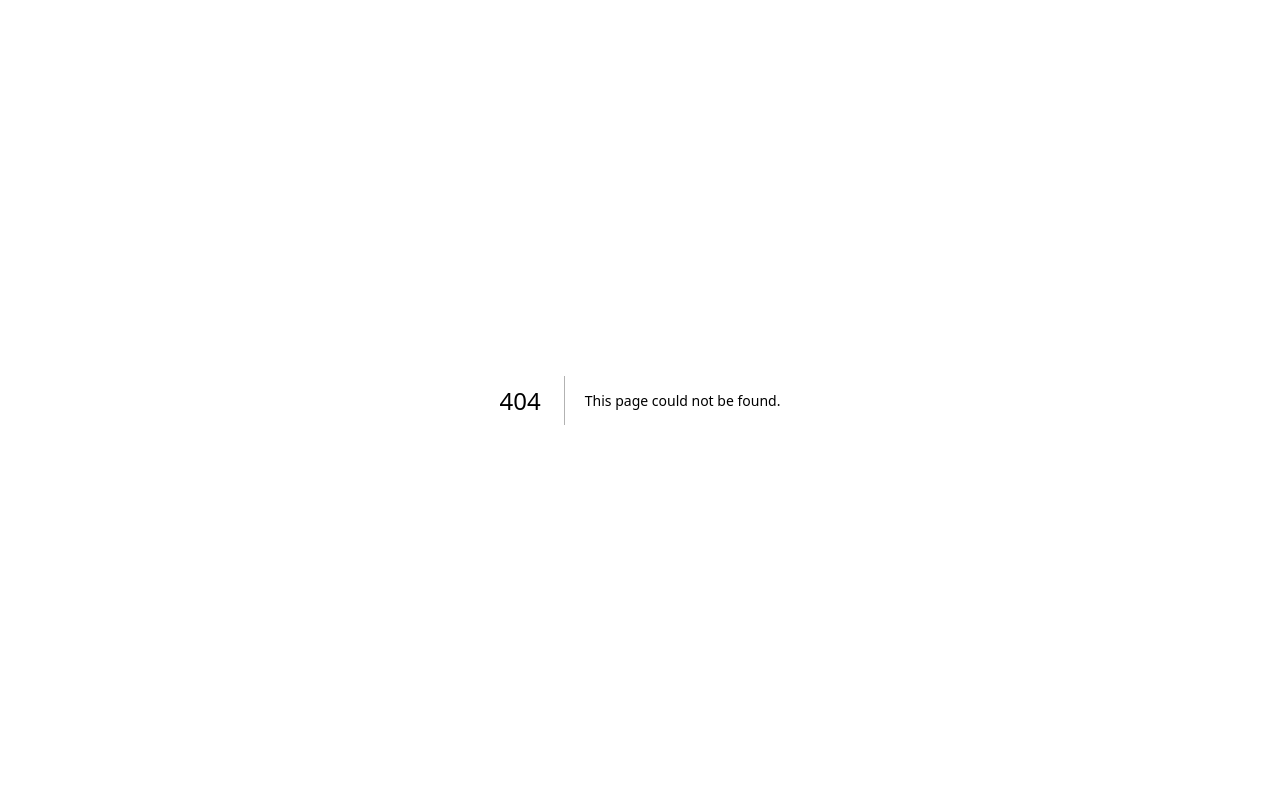
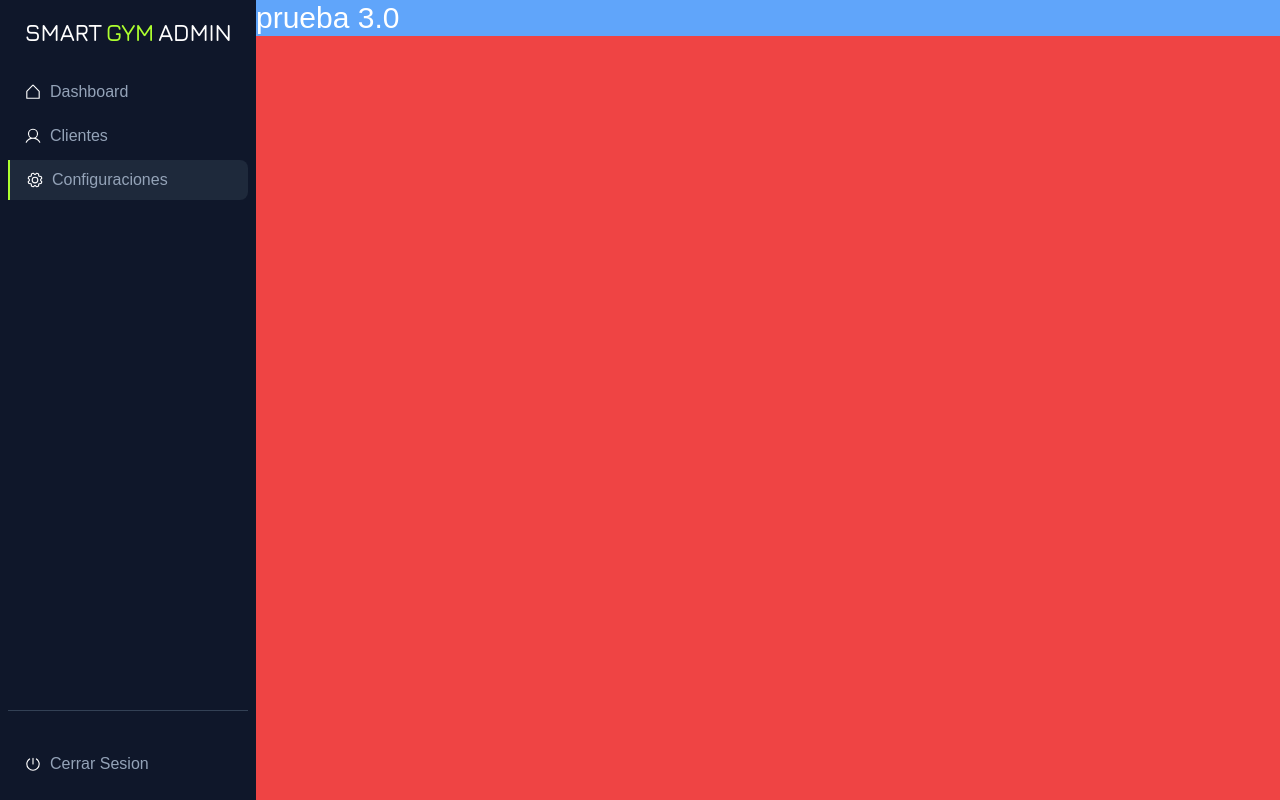
Before and after one commit to SimonBrial/frontend-gym-app, a Next.js app: page /home/settings in a window 1280 px wide. Before the commit this address had no page. Built offline with nearby package versions, Linux system fonts and the light colour scheme.

Commit message:
Creating: Sidebar nav has been created

```diff
--- /dev/null
+++ b/src/app/home/settings/page.tsx
@@ -0,0 +1,3 @@
+export default function page() {
+  return <div className="bg-blue-400">prueba 3.0</div>;
+}
--- a/src/app/page.tsx
+++ b/src/app/page.tsx
@@ -1,8 +1,8 @@
-import { TypographyP } from "@/components/typography";
 import imgBackground from "../../public/img/login-background.jpg";
 import LoginForm from "./LoginForm";
 import Image from "next/image";
 import Logo from "@/components/Logo";
+import { Typography } from "@/components/typography";
 
 export default function Login() {
   return (
@@ -17,7 +17,7 @@ export default function Login() {
       <div className="flex flex-col justify-between items-center w-1/4 bg-neutralBlack p-6">
         <Logo />
         <LoginForm />
-        <TypographyP
+        <Typography
           description={"2024 @ Contactar soporte"}
           fontjura={false}
           color="text-white"
--- /dev/null
+++ b/src/components/sidebar/NavItem.tsx
@@ -0,0 +1,31 @@
+"use client";
+
+import { NavSections } from "@/interface";
+import { Typography } from "../typography";
+import Link from "next/link";
+import { Button } from "../ui/button";
+import { usePathname } from "next/navigation";
+
+export default function NavItem({ item }: { item: NavSections }) {
+  const path = usePathname().split("/");
+  console.log(path[path.length - 1]);
+  const dir = item.dir.split("/");
+  return (
+    <Button
+      variant={
+        path[path.length - 1] === dir[dir.length - 1] ? "activeNavItem" : "navItem"
+      }
+      className="text-red-500"
+      asChild
+    >
+      <Link href={item.dir} className="w-full p-2  hover:cursor-pointer">
+        <span className="text-lg text-white">{item.icon}</span>{" "}
+        <Typography
+          description={item.label}
+          fontjura={false}
+          classes="text-[1rem] text-slate-400 px-2"
+        />
+      </Link>
+    </Button>
+  );
+}
--- a/src/components/sidebar/NavSidebar.tsx
+++ b/src/components/sidebar/NavSidebar.tsx
@@ -1,7 +1,36 @@
-import React from 'react'
+import { NavSections } from "@/interface";
+import { HouseSimple, User, Gear, Power } from "@phosphor-icons/react/dist/ssr";
+import NavItem from "./NavItem";
+import Logo from "../Logo";
 
 export default function NavSidebar() {
+  const sections: NavSections[] = [
+    {
+      label: "Dashboard",
+      dir: "/home",
+      icon: <HouseSimple />,
+    },
+    { label: "Clientes", dir: "/home/user-profile", icon: <User /> },
+    { label: "Configuraciones", dir: "/home/settings", icon: <Gear /> },
+  ];
   return (
-    <div className='w-[20%]'>Side bar</div>
-  )
+    <div className="w-[20%] flex flex-col items-center py-4 px-2 bg-slate-900">
+      <Logo />
+      <div className="flex flex-col w-full h-full justify-between pt-6">
+        <nav className="flex flex-col gap-1 items-center w-full h-[85%]">
+          {sections.map((section, index) => (
+            <NavItem item={section} key={index} />
+          ))}
+        </nav>
+        <span className="border-transparent border-b-[1px] border-b-slate-700"></span>
+        <NavItem
+          item={{
+            label: "Cerrar Sesion",
+            dir: "/",
+            icon: <Power />,
+          }}
+        />
+      </div>
+    </div>
+  );
 }
--- a/src/components/typography/TypographyP.tsx
+++ b/src/components/typography/Typography.tsx
@@ -2,18 +2,20 @@ import { Jura } from "next/font/google";
 
 const jura = Jura({ subsets: ["latin"] });
 
-export function TypographyP({
+export function Typography({
   description,
   fontjura = false,
   color,
+  classes,
 }: {
   description: string;
   fontjura: boolean;
   color?: string;
+  classes?: string;
 }) {
   return (
     <p
-      className={`leading-7 [&:not(:first-child)]:mt-6 ${color} ${
+      className={`leading-7 [&:not(:first-child)]:mt-0 align-middle ${color} ${classes} ${
         fontjura ? jura.className : ""
       }`}
     >
--- a/src/components/typography/index.ts
+++ b/src/components/typography/index.ts
@@ -2,6 +2,6 @@ import { TypographyH1 } from "./TypographyH1";
 import { TypographyH2 } from "./TypographyH2";
 import { TypographyH3 } from "./TypographyH3";
 import { TypographyH4 } from "./TypographyH4";
-import { TypographyP } from "./TypographyP";
+import { Typography } from "./Typography";
 
-export { TypographyH1, TypographyH2, TypographyH3, TypographyH4, TypographyP };
+export { TypographyH1, TypographyH2, TypographyH3, TypographyH4, Typography };
--- a/src/components/ui/button.tsx
+++ b/src/components/ui/button.tsx
@@ -1,8 +1,8 @@
-import * as React from "react"
-import { Slot } from "@radix-ui/react-slot"
-import { cva, type VariantProps } from "class-variance-authority"
+import * as React from "react";
+import { Slot } from "@radix-ui/react-slot";
+import { cva, type VariantProps } from "class-variance-authority";
 
-import { cn } from "@/lib/utils"
+import { cn } from "@/lib/utils";
 
 const buttonVariants = cva(
   "inline-flex items-center justify-center whitespace-nowrap rounded-md text-sm font-medium ring-offset-background transition-colors focus-visible:outline-none focus-visible:ring-2 focus-visible:ring-ring focus-visible:ring-offset-2 disabled:pointer-events-none disabled:opacity-50",
@@ -18,7 +18,12 @@ const buttonVariants = cva(
           "bg-secondary text-secondary-foreground hover:bg-secondary/80",
         ghost: "hover:bg-accent hover:text-accent-foreground",
         link: "text-primary underline-offset-4 hover:underline",
-        principal: "bg-principal text-principal-foreground hover:bg-principal/90 w-full rounded-[6px] py-[8px] px-[16px]",
+        principal:
+          "bg-principal text-principal-foreground hover:bg-principal/90 w-full rounded-[6px] py-[8px] px-[16px]",
+        navItem:
+          "hover:bg-slate-700 rounded-lg w-full flex items-center justify-start",
+        activeNavItem:
+          "rounded-none rounded-r-lg w-full flex items-center justify-start border-l-2 border-l-principal bg-slate-800",
       },
       size: {
         default: "h-10 px-4 py-2",
@@ -31,27 +36,27 @@ const buttonVariants = cva(
       variant: "default",
       size: "default",
     },
-  }
-)
+  },
+);
 
 export interface ButtonProps
   extends React.ButtonHTMLAttributes<HTMLButtonElement>,
     VariantProps<typeof buttonVariants> {
-  asChild?: boolean
+  asChild?: boolean;
 }
 
 const Button = React.forwardRef<HTMLButtonElement, ButtonProps>(
   ({ className, variant, size, asChild = false, ...props }, ref) => {
-    const Comp = asChild ? Slot : "button"
+    const Comp = asChild ? Slot : "button";
     return (
       <Comp
         className={cn(buttonVariants({ variant, size, className }))}
         ref={ref}
         {...props}
       />
-    )
-  }
-)
-Button.displayName = "Button"
+    );
+  },
+);
+Button.displayName = "Button";
 
-export { Button, buttonVariants }
+export { Button, buttonVariants };
--- /dev/null
+++ b/src/interface/index.ts
@@ -0,0 +1,7 @@
+interface NavSections {
+  label: string;
+  dir: string;
+  icon: React.ReactNode;
+}
+
+export type { NavSections };
```
